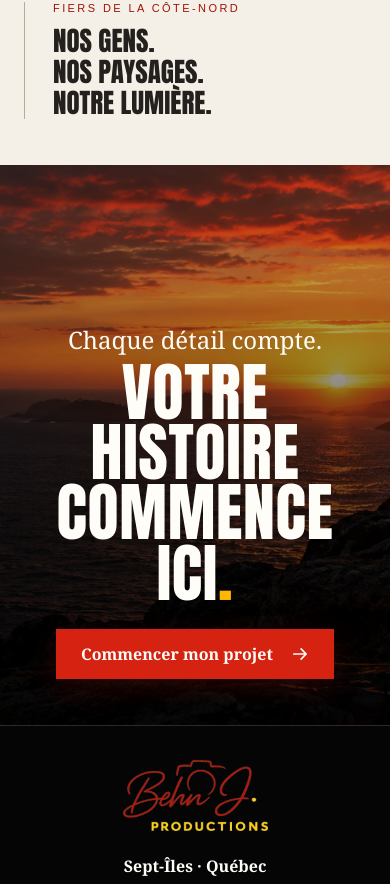
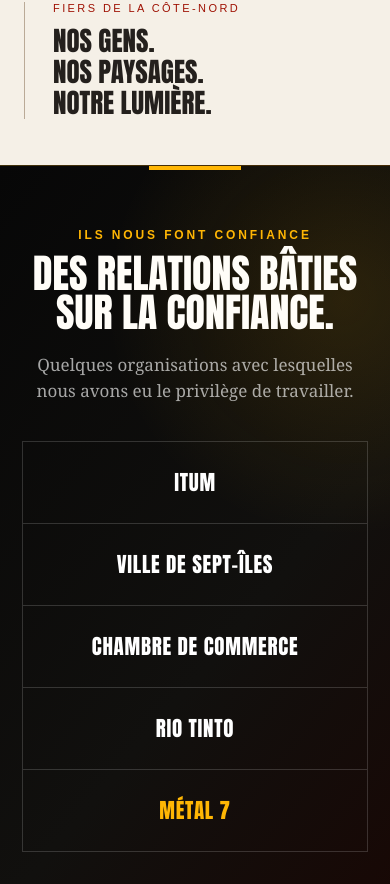
Before and after one commit to behnjproductions/behn-j-productions-site, a React (Vite) app: page / in a window 390 px wide. Shown: the part 3940-4824 px from the top of the page. Built offline with nearby package versions, Linux system fonts and the light colour scheme; a web font is replaced by a local one.

Commit message:
Add trusted organizations showcase

```diff
--- a/src/App.jsx
+++ b/src/App.jsx
@@ -134,6 +134,17 @@
 
         <section className="trust"><blockquote><p>« Un regard humain, une présence rassurante et des images qui racontent vraiment notre histoire. »</p><footer>— Une expérience pensée pour les gens d’ici</footer></blockquote><div className="local-pride"><span>Fiers de la Côte-Nord</span><strong>Nos gens.<br />Nos paysages.<br />Notre lumière.</strong></div></section>
 
+        <section className="client-trust" aria-labelledby="client-trust-title">
+          <div className="client-trust__intro">
+            <p className="eyebrow">Ils nous font confiance</p>
+            <h2 id="client-trust-title">Des relations bâties<br />sur la confiance.</h2>
+            <p>Quelques organisations avec lesquelles nous avons eu le privilège de travailler.</p>
+          </div>
+          <div className="client-trust__names" aria-label="Organisations clientes">
+            {['ITUM', 'Ville de Sept-Îles', 'Chambre de commerce', 'Rio Tinto', 'Métal 7'].map((client) => <span key={client}>{client}</span>)}
+          </div>
+        </section>
+
         <section id="contact" className="closing"><img src="/assets/coast-footer.png" alt="Photographe au coucher du soleil sur la Côte-Nord" /><div className="closing__shade" /><div className="closing__content"><p>Chaque détail compte.</p><h2>Votre histoire<br />commence ici<span>.</span></h2><CTAButton onClick={() => setContactOpen(true)}>Commencer mon projet</CTAButton></div></section>
       </main>
 
--- a/src/styles.css
+++ b/src/styles.css
@@ -331,3 +331,95 @@
     justify-content:center;
   }
 }
+
+/* Client confidence — understated premium wordmarks */
+.client-trust {
+  position:relative;
+  display:grid;
+  grid-template-columns:minmax(280px,.9fr) minmax(0,1.6fr);
+  gap:clamp(40px,7vw,110px);
+  align-items:center;
+  padding:clamp(58px,7vw,96px) clamp(28px,8vw,140px);
+  overflow:hidden;
+  border-top:1px solid rgba(255,182,4,.2);
+  border-bottom:1px solid rgba(255,255,255,.12);
+  background:
+    radial-gradient(circle at 88% 18%,rgba(255,182,4,.12),transparent 34%),
+    linear-gradient(130deg,#070707 0%,#11100e 62%,#180805 100%);
+}
+.client-trust::before {
+  content:'';
+  position:absolute;
+  top:0;
+  left:clamp(28px,8vw,140px);
+  width:92px;
+  height:4px;
+  background:var(--gold);
+}
+.client-trust__intro { position:relative; z-index:1; }
+.client-trust__intro h2 {
+  margin:0;
+  font:400 clamp(40px,4.4vw,66px)/.98 var(--display);
+  text-transform:uppercase;
+}
+.client-trust__intro>p:last-child {
+  max-width:420px;
+  margin:20px 0 0;
+  color:rgba(255,255,255,.64);
+  font-size:17px;
+  line-height:1.55;
+}
+.client-trust__names {
+  position:relative;
+  z-index:1;
+  display:grid;
+  grid-template-columns:repeat(2,minmax(0,1fr));
+  border-top:1px solid rgba(255,255,255,.16);
+  border-left:1px solid rgba(255,255,255,.16);
+}
+.client-trust__names span {
+  min-height:112px;
+  display:grid;
+  place-items:center;
+  padding:20px;
+  border-right:1px solid rgba(255,255,255,.16);
+  border-bottom:1px solid rgba(255,255,255,.16);
+  color:#fff;
+  font:400 clamp(21px,2.1vw,31px)/1.1 var(--display);
+  letter-spacing:.035em;
+  text-align:center;
+  text-transform:uppercase;
+  transition:color .2s ease,background .2s ease;
+}
+.client-trust__names span:last-child {
+  grid-column:1/-1;
+  color:var(--gold);
+}
+.client-trust__names span:hover {
+  color:var(--gold);
+  background:rgba(255,182,4,.055);
+}
+@media (max-width:760px) {
+  .client-trust {
+    grid-template-columns:1fr;
+    gap:36px;
+    padding:62px 22px 54px;
+    text-align:center;
+  }
+  .client-trust::before {
+    left:50%;
+    transform:translateX(-50%);
+  }
+  .client-trust__intro>p:last-child {
+    margin-left:auto;
+    margin-right:auto;
+  }
+  .client-trust__names {
+    grid-template-columns:1fr;
+  }
+  .client-trust__names span,
+  .client-trust__names span:last-child {
+    grid-column:auto;
+    min-height:82px;
+  }
+}
```
Also changed, not shown: 1 other file (tests, documents, lock files or other folders).
